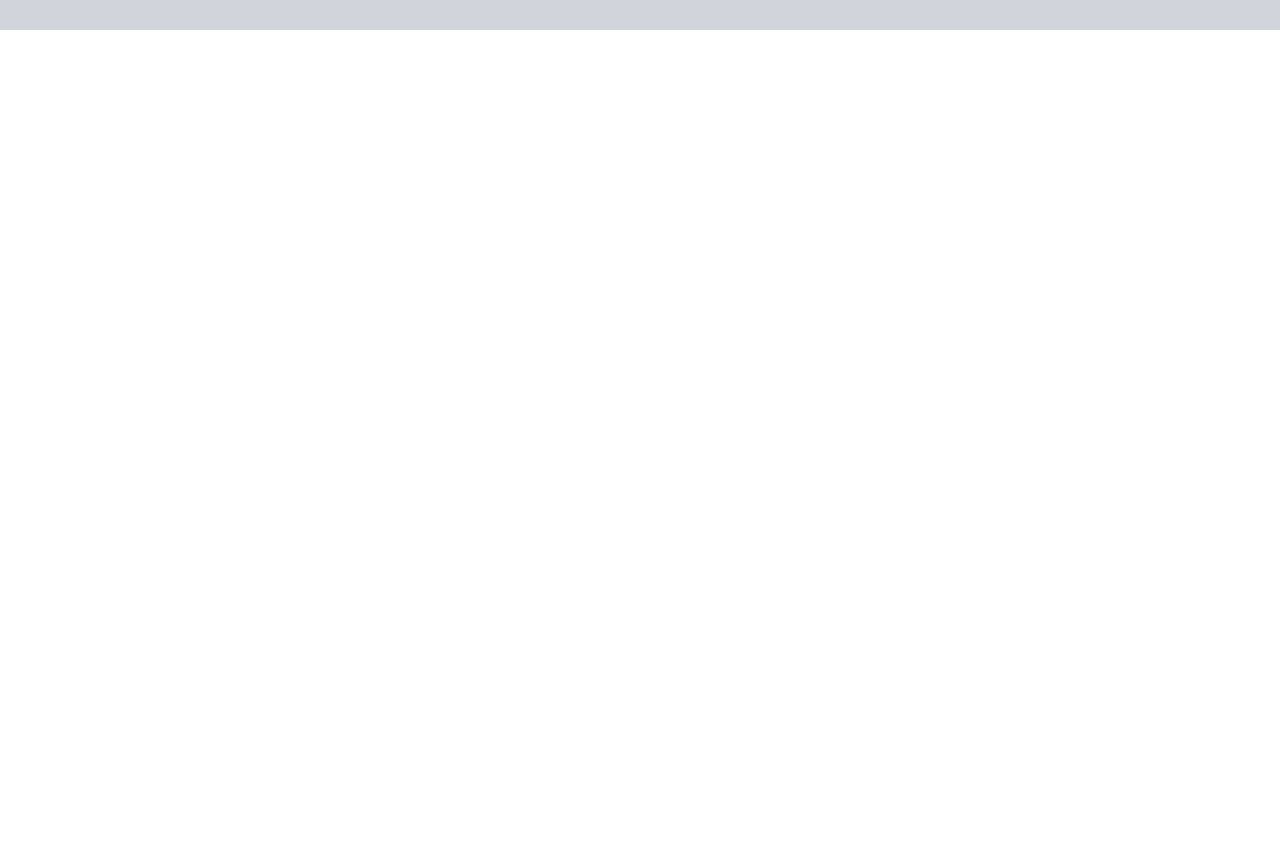
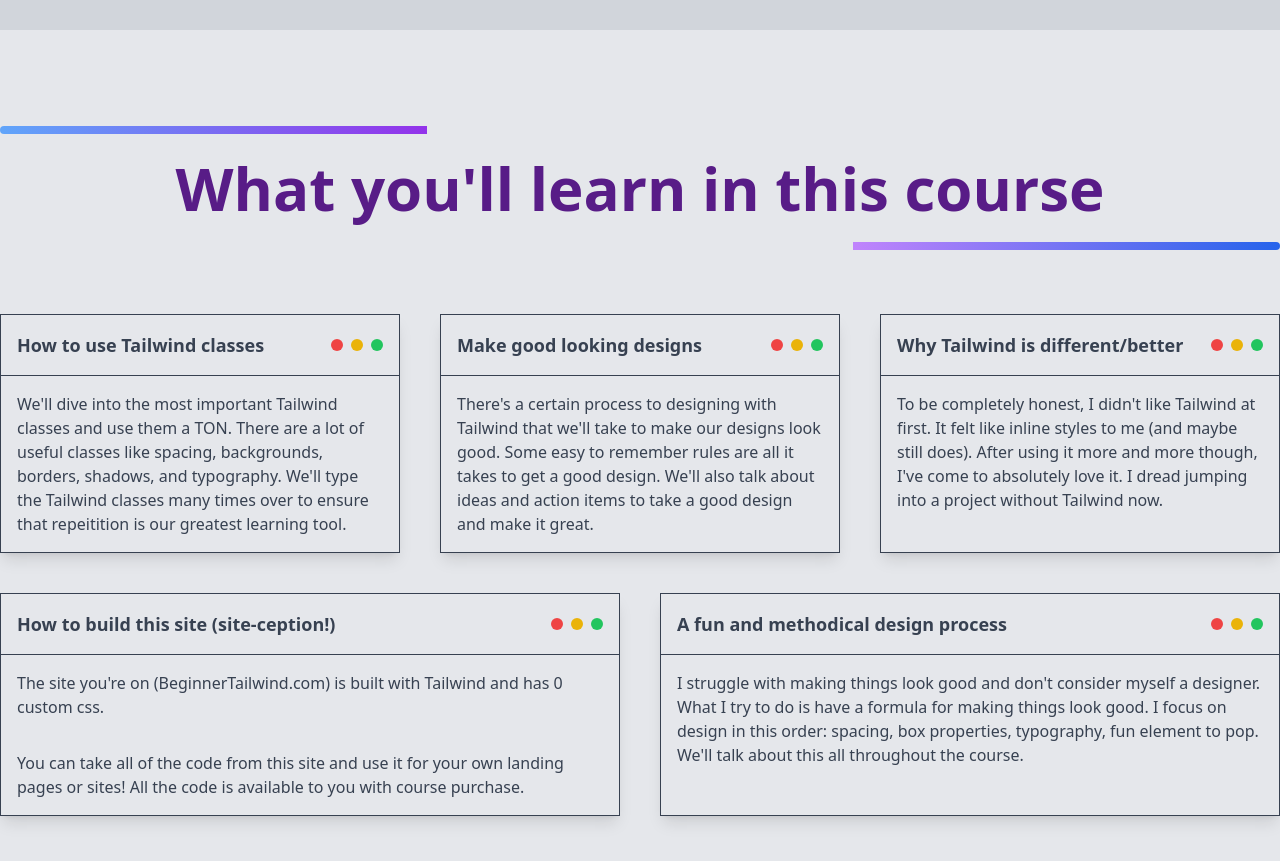
Before and after one commit to hifive33/tailwind_practice, an Angular app: page /coursesite in a window 1280 px wide. Shown: the part 2660-3521 px from the top of the page. Before the commit the page ends 2690 px from the top, so only its background shows below. Built offline with nearby package versions, Linux system fonts and the light colour scheme.

Commit message:
What You'll Learn Section

```diff
--- a/src/app/components/course-site/course-site.component.html
+++ b/src/app/components/course-site/course-site.component.html
@@ -219,9 +219,9 @@
 <!-------------------------------------------------------------------------------------->
 <!-- about me -------------------------------------------------------------------------->
 <!-------------------------------------------------------------------------------------->
-<div class="lg:pt-12 pb-24 bg-gray-300 text-center">
+<div class="lg:pt-12 pb-24 bg-gray-300">
   <div class="container mx-auto px-6 lg:px-0">
-    <h2 class="mb-3 text-3xl lg:text-6xl font-bold text-teal-900">
+    <h2 class="mb-3 text-3xl lg:text-6xl font-bold text-teal-900 text-center">
       Some Tailwind Videos I've Done
     </h2>
     <p class="mb-12 lg:text-xl leading-loose">
@@ -239,7 +239,7 @@
     </p>
 
     <!-- videos -->
-    <div class="lg:flex lg:space-x-8 text-left space-y-8 lg:space-y-0">
+    <div class="lg:flex lg:space-x-8 space-y-8 lg:space-y-0">
       <div
         class="flex flex-col justify-between lg:w-1/2 bg-white border-2 border-gray-700 rounded shadow-xl"
       >
@@ -277,3 +277,125 @@
     </div>
   </div>
 </div>
+
+<!-------------------------------------------------------------------------------------->
+<!-- what you`ll learn ----------------------------------------------------------------->
+<!-------------------------------------------------------------------------------------->
+<div class="py-32 bg-gray-200 text-gray-700">
+  <div class="container mx-auto px-6 lg:px-0">
+    <!-- header -->
+    <div class="relative">
+      <h2
+        class="mb-24 text-4xl lg:text-6xl text-center font-bold text-purple-900"
+      >
+        What you'll learn in this course
+      </h2>
+      <div
+        class="absolute top-0 left-0 w-1/3 h-2 rounded-l bg-gradient-to-r from-blue-400 to-purple-600 transform -translate-y-8"
+      ></div>
+      <div
+        class="absolute bottom-0 right-0 w-1/3 h-2 rounded-r bg-gradient-to-r from-purple-400 to-blue-600 transform translate-y-8"
+      ></div>
+    </div>
+
+    <!-- grid area of things -->
+    <div class="lg:grid grid-cols-6 gap-10 space-y-8 lg:space-y-0">
+      <div class="border border-gray-700 col-span-2 shadow-lg">
+        <div
+          class="p-4 flex justify-between items-center border-b border-gray-700"
+        >
+          <h3 class="font-bold text-lg">How to use Tailwind classes</h3>
+          <div class="flex space-x-2">
+            <div class="h-3 w-3 bg-red-500 rounded-full"></div>
+            <div class="h-3 w-3 bg-yellow-500 rounded-full"></div>
+            <div class="h-3 w-3 bg-green-500 rounded-full"></div>
+          </div>
+        </div>
+        <p class="p-4">
+          We'll dive into the most important Tailwind classes and use them a
+          TON. There are a lot of useful classes like spacing, backgrounds,
+          borders, shadows, and typography. We'll type the Tailwind classes many
+          times over to ensure that repeitition is our greatest learning tool.
+        </p>
+      </div>
+      <div class="border border-gray-700 col-span-2 shadow-lg">
+        <div
+          class="p-4 flex justify-between items-center border-b border-gray-700"
+        >
+          <h3 class="font-bold text-lg">Make good looking designs</h3>
+          <div class="flex space-x-2">
+            <div class="h-3 w-3 bg-red-500 rounded-full"></div>
+            <div class="h-3 w-3 bg-yellow-500 rounded-full"></div>
+            <div class="h-3 w-3 bg-green-500 rounded-full"></div>
+          </div>
+        </div>
+        <p class="p-4">
+          There's a certain process to designing with Tailwind that we'll take
+          to make our designs look good. Some easy to remember rules are all it
+          takes to get a good design. We'll also talk about ideas and action
+          items to take a good design and make it great.
+        </p>
+      </div>
+      <div class="border border-gray-700 col-span-2 shadow-lg">
+        <div
+          class="p-4 flex justify-between items-center border-b border-gray-700"
+        >
+          <h3 class="font-bold text-lg">Why Tailwind is different/better</h3>
+          <div class="flex space-x-2">
+            <div class="h-3 w-3 bg-red-500 rounded-full"></div>
+            <div class="h-3 w-3 bg-yellow-500 rounded-full"></div>
+            <div class="h-3 w-3 bg-green-500 rounded-full"></div>
+          </div>
+        </div>
+        <p class="p-4">
+          To be completely honest, I didn't like Tailwind at first. It felt like
+          inline styles to me (and maybe still does). After using it more and
+          more though, I've come to absolutely love it. I dread jumping into a
+          project without Tailwind now.
+        </p>
+      </div>
+      <div class="border border-gray-700 col-span-3 shadow-lg">
+        <div
+          class="p-4 flex justify-between items-center border-b border-gray-700"
+        >
+          <h3 class="font-bold text-lg">
+            How to build this site (site-ception!)
+          </h3>
+          <div class="flex space-x-2">
+            <div class="h-3 w-3 bg-red-500 rounded-full"></div>
+            <div class="h-3 w-3 bg-yellow-500 rounded-full"></div>
+            <div class="h-3 w-3 bg-green-500 rounded-full"></div>
+          </div>
+        </div>
+        <p class="p-4">
+          The site you're on (BeginnerTailwind.com) is built with Tailwind and
+          has 0 custom css.
+        </p>
+        <p class="p-4">
+          You can take all of the code from this site and use it for your own
+          landing pages or sites! All the code is available to you with course
+          purchase.
+        </p>
+      </div>
+      <div class="border border-gray-700 col-span-3 shadow-lg">
+        <div
+          class="p-4 flex justify-between items-center border-b border-gray-700"
+        >
+          <h3 class="font-bold text-lg">A fun and methodical design process</h3>
+          <div class="flex space-x-2">
+            <div class="h-3 w-3 bg-red-500 rounded-full"></div>
+            <div class="h-3 w-3 bg-yellow-500 rounded-full"></div>
+            <div class="h-3 w-3 bg-green-500 rounded-full"></div>
+          </div>
+        </div>
+        <p class="p-4">
+          I struggle with making things look good and don't consider myself a
+          designer. What I try to do is have a formula for making things look
+          good. I focus on design in this order: spacing, box properties,
+          typography, fun element to pop. We'll talk about this all throughout
+          the course.
+        </p>
+      </div>
+    </div>
+  </div>
+</div>
```
